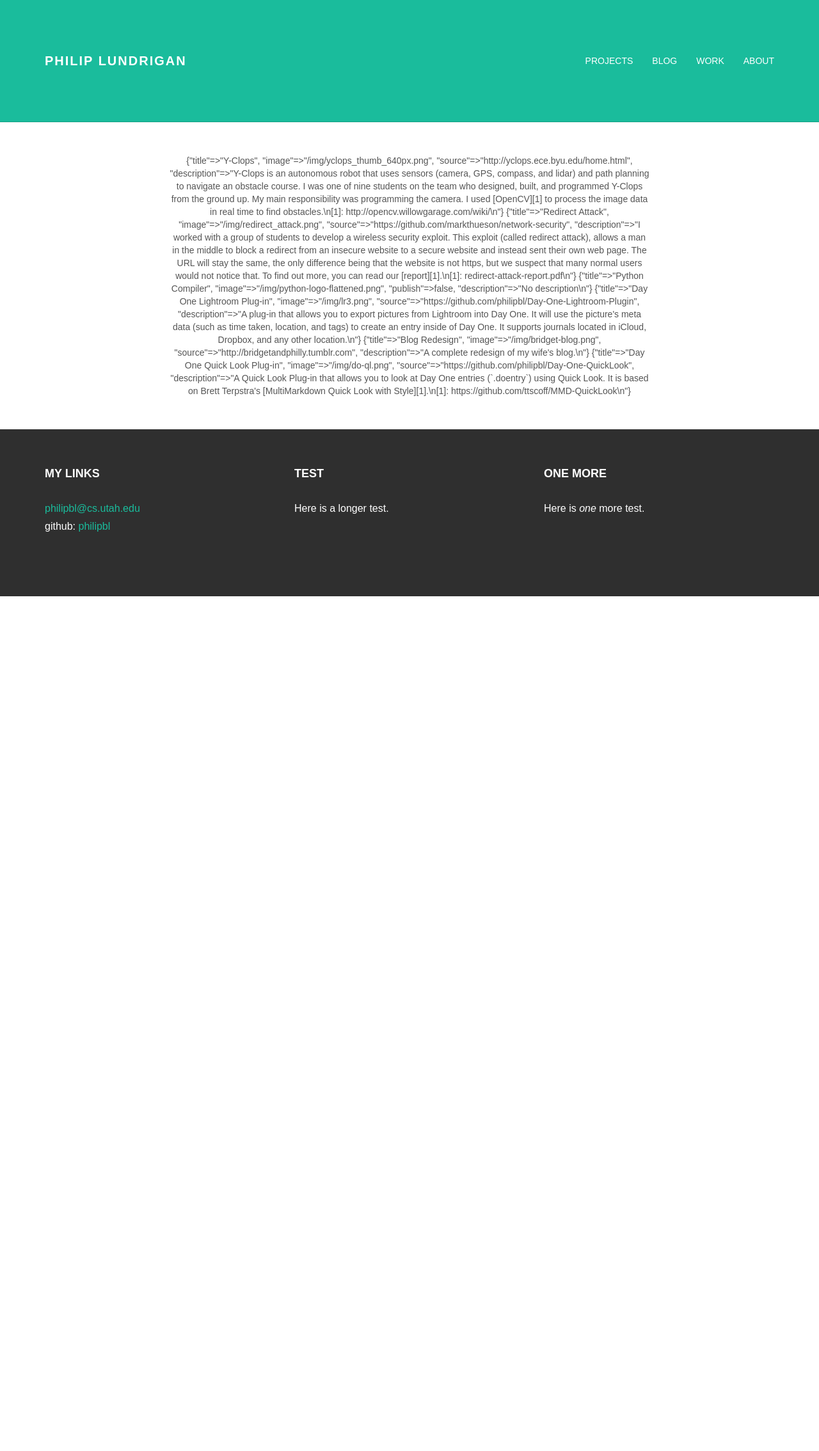
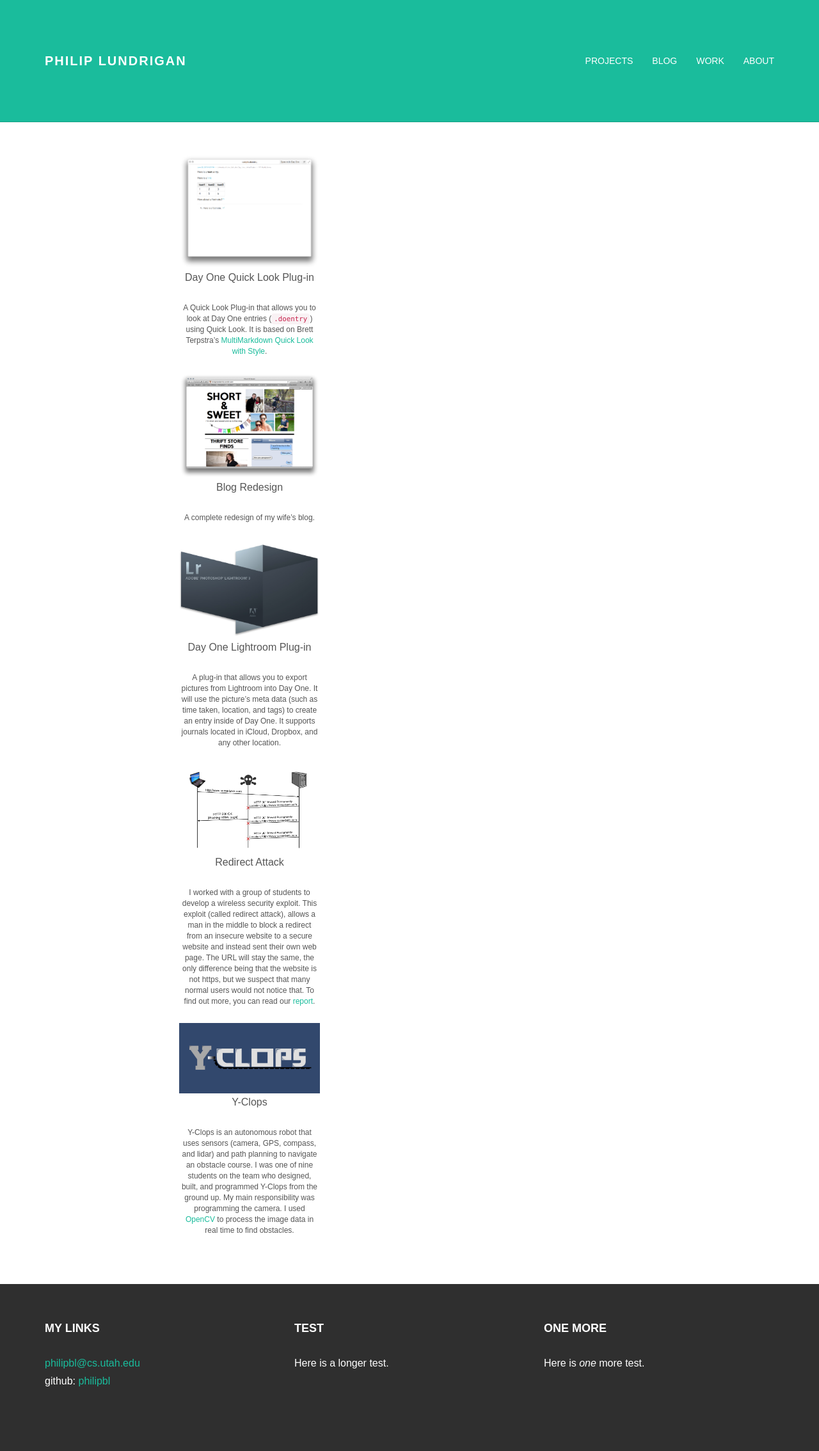
Before and after one commit to philipbl/philipbl.github.io, a Jekyll site: the page built from projects/index.html, in a window 1280 px wide. Shown: the whole page at 64% size. Built offline with Jekyll 4.4.1, drawn with Linux system fonts in a browser that asks for light colours; nearby versions of some CDN libraries; some web fonts are replaced; before the commit the page ends 932 px from its top, so only the background shows below that.

Commit message:
Create project template
- Added images for projects
- Fixed styling in a few places

```diff
--- a/_data/projects.yml
+++ b/_data/projects.yml
@@ -1,5 +1,5 @@
 - title: Y-Clops
-  image: /img/yclops_thumb_640px.png
+  image: /assets/images/yclops_thumb_640px.png
   source: http://yclops.ece.byu.edu/home.html
   description: >
     Y-Clops is an autonomous robot that uses sensors (camera, GPS, compass, and
@@ -8,10 +8,11 @@
     ground up. My main responsibility was programming the camera. I used
     [OpenCV][1] to process the image data in real time to find obstacles.
 
+
     [1]: http://opencv.willowgarage.com/wiki/
 
 - title: Redirect Attack
-  image: /img/redirect_attack.png
+  image: /assets/images/redirect_attack.png
   source: https://github.com/markthueson/network-security
   description: >
     I worked with a group of students to develop a wireless security exploit.
@@ -21,16 +22,17 @@
     that the website is not https, but we suspect that many normal users would
     not notice that. To find out more, you can read our [report][1].
 
+
     [1]: redirect-attack-report.pdf
 
 - title: Python Compiler
-  image: /img/python-logo-flattened.png
+  image: /assets/images/python-logo-flattened.png
   publish: false
   description: >
     No description
 
 - title: Day One Lightroom Plug-in
-  image: /img/lr3.png
+  image: /assets/images/lr3.png
   source: https://github.com/philipbl/Day-One-Lightroom-Plugin
   description: >
     A plug-in that allows you to export pictures from Lightroom into Day One.
@@ -39,17 +41,18 @@
     iCloud, Dropbox, and any other location.
 
 - title: Blog Redesign
-  image: /img/bridget-blog.png
+  image: /assets/images/bridget-blog.png
   source: http://bridgetandphilly.tumblr.com
   description: >
     A complete redesign of my wife's blog.
 
 - title: Day One Quick Look Plug-in
-  image: /img/do-ql.png
+  image: /assets/images/do-ql.png
   source: https://github.com/philipbl/Day-One-QuickLook
   description: >
     A Quick Look Plug-in that allows you to look at Day One entries
     (`.doentry`) using Quick Look. It is based on Brett Terpstra's
     [MultiMarkdown Quick Look with Style][1].
 
+
     [1]: https://github.com/ttscoff/MMD-QuickLook
--- a/css/mine.scss
+++ b/css/mine.scss
@@ -24,3 +24,12 @@
     background-size: 150px 150px;
     margin: 0 auto;
 }
+
+small p {
+  font-size: 12px;
+  line-height: 17px;
+}
+
+.navbar-inverse .navbar-collapse {
+    border: none;
+}
--- a/projects/index.html
+++ b/projects/index.html
@@ -2,7 +2,17 @@
 layout: default
 ---
 <div class="col-lg-8 col-lg-offset-2 centered">
-    {% for project in site.data.projects %}
-        {{ project }}
+    {% for project in site.data.projects reversed %}
+    {% if project.publish != false %}
+        {% cycle nil, nil, nil, '<div class="clearfix"></div>'%}
+
+        <div class="col-sm-4">
+            <a href="{{ project.source }}"><img src="{{ project.image }}" /></a>
+            <p>{{ project.title }}</p>
+            <small>{{ project.description | markdownify }}</small>
+        </div>
+
+        <hr class="visible-xs">
+    {% endif %}
     {% endfor %}
 </div>
```
Also changed, not shown: assets/images/bridget-blog.png (added), assets/images/do-ql.png (added), assets/images/lr3.png (added), assets/images/python-logo-flattened.png (added), assets/images/redirect_attack.png (added), assets/images/yclops_thumb_640px.png (added).
